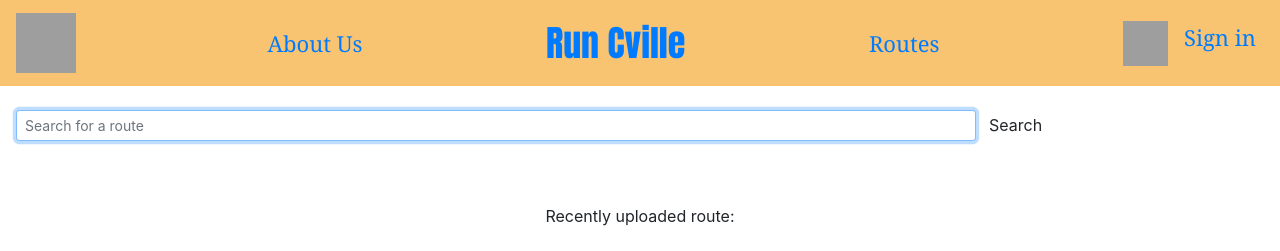
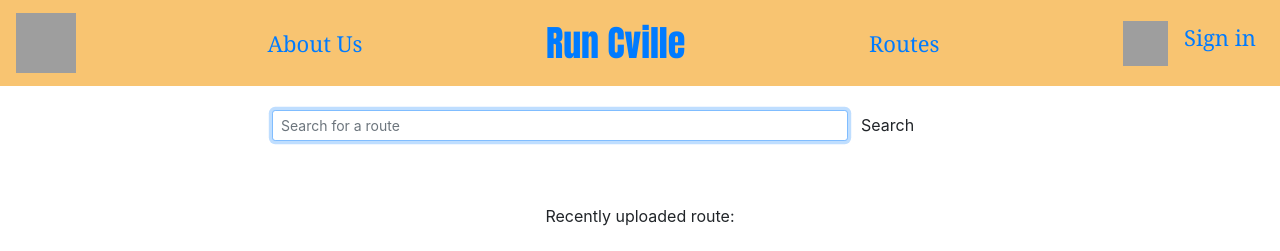
Before and after one commit to wzheng25/webPLproject, a PHP site: page / in a window 1280 px wide. Shown: the top 251 px of the page. Run offline with PHP 8.4, Linux system fonts and the light colour scheme; some libraries are stand-ins or nearby versions; grey boxes are pictures that could not be loaded.

Commit message:
centered search bar

```diff
--- a/styles/mystyles.css
+++ b/styles/mystyles.css
@@ -23,6 +23,10 @@ h1.about_us {
 }
 
 form.form-inline {
+    margin-left: 20%;
+    margin-right: 20%;
+    width:60%;
+
 	padding-top: 20px;
 	padding-bottom: 60px;
 }
```
